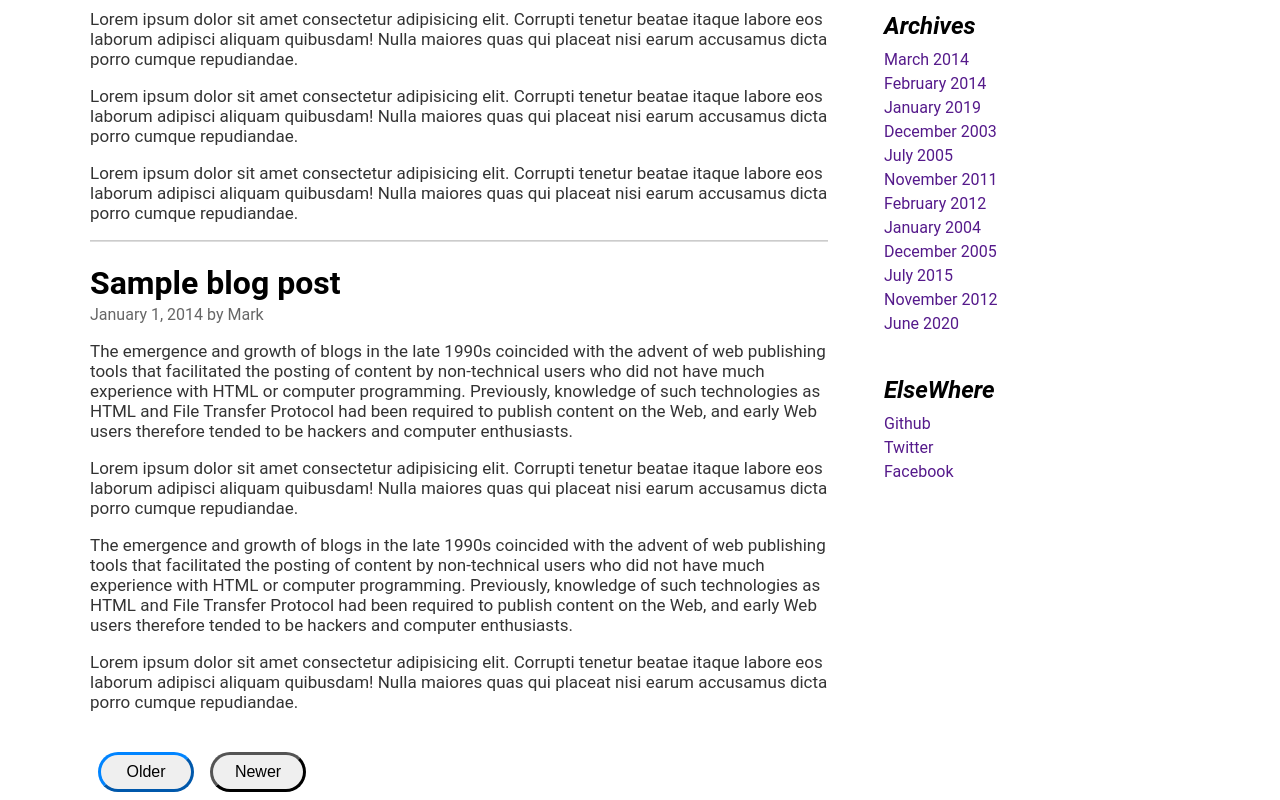
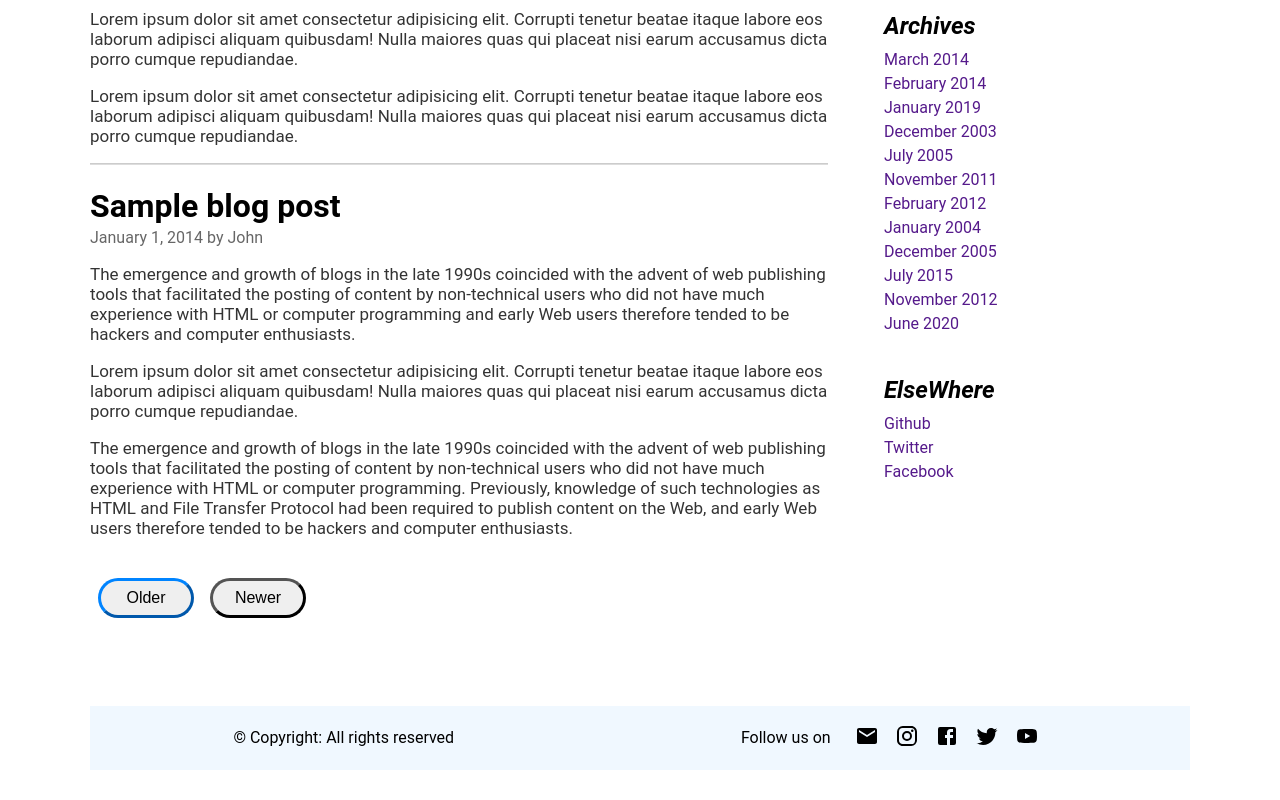
Before and after one commit to Vivek-Prajapatii/blog, a React (Create React App) app: page / in a window 1280 px wide. Shown: the part 959-1759 px from the top of the page. After the commit the page ends 1729 px from the top, so only its background shows below. Built offline with nearby package versions, Linux system fonts and the light colour scheme.

Commit message:
added footer and updated folder structure

```diff
--- a/package.json
+++ b/package.json
@@ -3,6 +3,9 @@
   "version": "0.1.0",
   "private": true,
   "dependencies": {
+    "@emotion/react": "^11.11.1",
+    "@emotion/styled": "^11.11.0",
+    "@mui/icons-material": "^5.15.0",
     "@testing-library/jest-dom": "^5.17.0",
     "@testing-library/react": "^13.4.0",
     "@testing-library/user-event": "^13.5.0",
--- a/src/components/Blogs.tsx
+++ b/src/components/Blogs.tsx
@@ -26,23 +26,15 @@ function Blogs() {
           Nulla maiores quas qui placeat nisi earum accusamus dicta porro cumque
           repudiandae.
         </p>
-        <p>
-          Lorem ipsum dolor sit amet consectetur adipisicing elit. Corrupti
-          tenetur beatae itaque labore eos laborum adipisci aliquam quibusdam!
-          Nulla maiores quas qui placeat nisi earum accusamus dicta porro cumque
-          repudiandae.
-        </p>
       </div>
       <div className="blog">
         <h1>Sample blog post</h1>
-        <span>January 1, 2014 by Mark</span>
+        <span>January 1, 2014 by John</span>
         <p>
           The emergence and growth of blogs in the late 1990s coincided with the
           advent of web publishing tools that facilitated the posting of content
           by non-technical users who did not have much experience with HTML or
-          computer programming. Previously, knowledge of such technologies as
-          HTML and File Transfer Protocol had been required to publish content
-          on the Web, and early Web users therefore tended to be hackers and
+          computer programming and early Web users therefore tended to be hackers and
           computer enthusiasts.
         </p>
         <p>
@@ -60,12 +52,6 @@ function Blogs() {
           on the Web, and early Web users therefore tended to be hackers and
           computer enthusiasts.
         </p>
-        <p>
-          Lorem ipsum dolor sit amet consectetur adipisicing elit. Corrupti
-          tenetur beatae itaque labore eos laborum adipisci aliquam quibusdam!
-          Nulla maiores quas qui placeat nisi earum accusamus dicta porro cumque
-          repudiandae.
-        </p>
       </div>
       <div className="button-stack">
         <button>Older</button>
--- /dev/null
+++ b/src/components/footer/Footer.tsx
@@ -0,0 +1,27 @@
+import React from "react";
+import "../../styles/components/footer/Footer.scss";
+import InstagramIcon from "@mui/icons-material/Instagram";
+import FacebookIcon from "@mui/icons-material/Facebook";
+import TwitterIcon from "@mui/icons-material/Twitter";
+import MailIcon from "@mui/icons-material/Mail";
+import YouTubeIcon from "@mui/icons-material/YouTube";
+
+function Footer() {
+  return (
+    <div className={"footer-container"}>
+      <div>© Copyright: All rights reserved </div>
+      <div className="follow">
+        Follow us on
+        <div className="icons">
+          <MailIcon />
+          <InstagramIcon />
+          <FacebookIcon />
+          <TwitterIcon />
+          <YouTubeIcon />
+        </div>
+      </div>
+    </div>
+  );
+}
+
+export default Footer;
--- a/src/components/NavBar.tsx
+++ b/src/components/header/NavBar.tsx
@@ -1,5 +1,5 @@
 import React from "react";
-import "../styles/components/NavBar.scss"
+import "../../styles/components/header/NavBar.scss"
 
 function NavBar() {
   return (
--- a/src/components/SignupBar.tsx
+++ b/src/components/header/SignupBar.tsx
@@ -1,5 +1,5 @@
 import React from "react";
-import "../styles/components/SignupBar.scss"
+import "../../styles/components/header/SignupBar.scss"
 
 function SignupBar() {
   return (
--- a/src/pages/BlogPage.tsx
+++ b/src/pages/BlogPage.tsx
@@ -1,13 +1,14 @@
 import React from "react";
 import "../styles/pages/BlogPage.scss";
-import SignupBar from "../components/SignupBar";
-import NavBar from "../components/NavBar";
 import Banner from "../components/Banner";
 import FeaturedBlogs from "../components/FeaturedBlogs";
 import Blogs from "../components/Blogs";
 import About from "../components/About";
 import Archives from "../components/Archives";
 import ElseWhere from "../components/ElseWhere";
+import NavBar from "../components/header/NavBar";
+import SignupBar from "../components/header/SignupBar";
+import Footer from "../components/footer/Footer";
 
 function BlogPage() {
   return (
@@ -27,8 +28,8 @@ function BlogPage() {
           <Archives />
           <ElseWhere />
         </div>
-
       </div>
+      <Footer />
     </div>
   );
 }
--- a/src/styles/components/Blogs.scss
+++ b/src/styles/components/Blogs.scss
@@ -1,5 +1,6 @@
 .blogs-container {
   text-align: left;
+  margin-bottom: 5rem;
 
   h2 {
     margin-top: 0.2rem;
--- /dev/null
+++ b/src/styles/components/footer/Footer.scss
@@ -0,0 +1,21 @@
+.footer-container {
+  height: 4rem;
+  display: flex;
+  justify-content: space-around;
+  align-items: center;
+  background-color: aliceblue;
+
+  .follow {
+    display: flex;
+    justify-content: space-between;
+    align-items: center;
+
+    .icons {
+      margin-left: 1rem;
+
+      svg {
+        padding: 0.5rem;
+      }
+    }
+  }
+}
--- a/src/styles/components/SignupBar.scss
+++ b/src/styles/components/header/SignupBar.scss
@@ -19,7 +19,7 @@
     align-items: center;
 
     .search {
-      background-image: url("../../search-alt-svgrepo-com.svg");
+      background-image: url("../../../search-alt-svgrepo-com.svg");
       background-size: cover;
       width: 2rem;
       height: 2rem;
```
Also changed, not shown: src/styles/components/header/NavBar.scss (renamed from src/styles/components/NavBar.scss), 1 other file (tests, documents, lock files or other folders).
